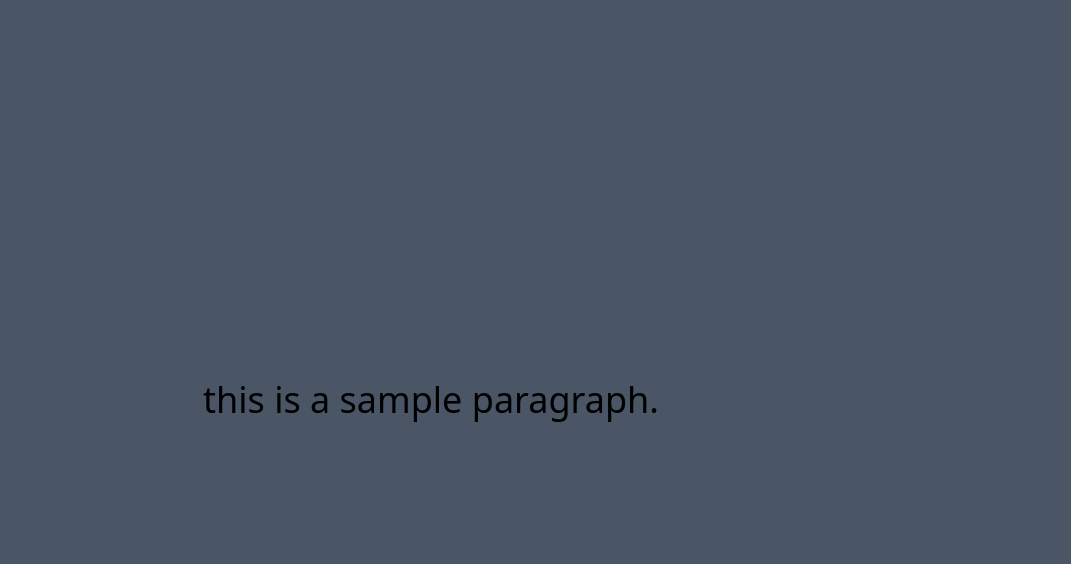
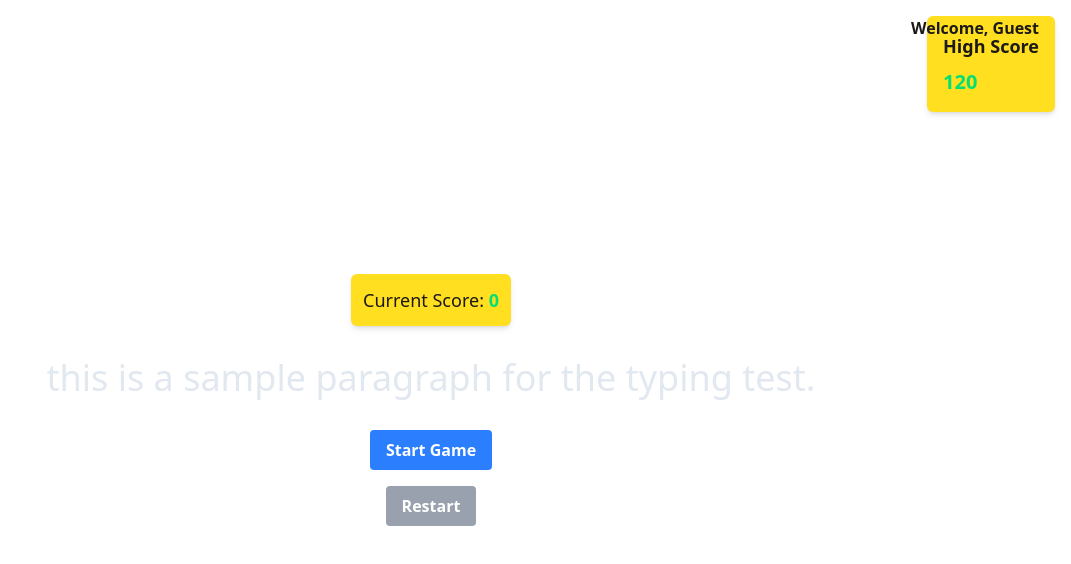
Before and after one commit to arjitjohar/updatedTypingGameReact, a React (Vite) app in the folder frontend/: page / in a window 1280 px wide. Shown: the top 564 px of the page, without its empty margins (209-1280 px from the left). Built offline with nearby package versions, Linux system fonts and the light colour scheme.

Commit message:
fix tailwind

```diff
--- a/frontend/src/App.tsx
+++ b/frontend/src/App.tsx
@@ -1,17 +1,13 @@
-import './App.css'
-import CenteredText from './components/CenteredText'
+import React from 'react';
+import TypingTestPage from './components/TypingTestPage';
 
 function App() {
 
-  var placeholder = "this is a sample paragraph."
-
   return (
-    <>
-      <div className=''>
-        <CenteredText/>
-      </div>
-    </>
-  )
+    <div>
+      <TypingTestPage/>
+    </div>
+  );
 }
 
-export default App
+export default App;
--- a/frontend/src/components/CenteredText.tsx
+++ /dev/null
@@ -1,17 +0,0 @@
-import React from 'react';
-// Ensure Tailwind CSS is configured in your project [4]
-
-function CenteredText() {
-  const placeholder = "this is a sample paragraph."; // Example text
-
-  return (
-    // Container div using flexbox to center content [2]
-    <div className="flex items-center justify-center h-screen bg-gray-600">
-      <p className="text-4xl">
-        {placeholder}
-      </p>
-    </div>
-  );
-}
-
-export default CenteredText;
--- /dev/null
+++ b/frontend/src/components/TypingTestPage.tsx
@@ -0,0 +1,199 @@
+import React, { useState, useEffect, useRef } from 'react';
+
+function TypingTestPage() {
+  const targetText = "this is a sample paragraph for the typing test.";
+  const targetChars = targetText.split('');
+  const [typedChars, setTypedChars] = useState<string[]>([]);
+  const [displayedText, setDisplayedText] = useState<React.ReactNode[]>(targetChars.map((char, index) => (
+    <span key={index}>{char}</span>
+  )));
+  const [currentScore, setCurrentScore] = useState(0);
+  const textInputRef = useRef<HTMLInputElement | null>(null);
+  const [isTypingFinished, setIsTypingFinished] = useState(false);
+  const [gameStarted, setGameStarted] = useState(false);
+  const [startCounter, setStartCounter] = useState<number | null>(null);
+
+  useEffect(() => {
+    console.log('useEffect - Start Counter Triggered', { gameStarted, startCounter });
+    if (gameStarted && startCounter === null) {
+      console.log('  Setting startCounter to 3');
+      setStartCounter(3);
+    } else if (startCounter > 0) {
+      console.log('  startCounter > 0, setting timeout');
+      const timer = setTimeout(() => {
+        setStartCounter((prevCounter) => {
+          const newValue = prevCounter !== null ? prevCounter - 1 : null;
+          console.log('  Timeout fired, setting startCounter to', newValue);
+          return newValue;
+        });
+      }, 1000);
+      return () => {
+        console.log('  Clearing timeout for startCounter');
+        clearTimeout(timer);
+      };
+    } else if (startCounter === 0) {
+      console.log('  startCounter === 0, setting to null and focusing input');
+      setStartCounter(null);
+      if (textInputRef.current) {
+        textInputRef.current.focus();
+      }
+    }
+    // The effect should re-run when gameStarted changes or when startCounter changes.
+  }, [gameStarted, startCounter]);
+
+
+  useEffect(() => {
+    console.log('useEffect - Game Finished Check', { typedCharsLength: typedChars.length, targetCharsLength: targetChars.length, isTypingFinished, gameStarted });
+    if (typedChars.length === targetChars.length && !isTypingFinished && gameStarted) {
+      console.log('  Typing finished! Showing alert.');
+      setIsTypingFinished(true);
+      alert(`Typing finished! Your final score is: ${currentScore}`);
+    }
+  }, [typedChars, targetChars, currentScore, isTypingFinished, gameStarted]);
+
+  const handleKeyDown = (event: React.KeyboardEvent<HTMLInputElement>) => {
+    const key = event.key;
+    console.log('handleKeyDown:', key, { gameStarted, isTypingFinished, startCounter });
+
+    if (!gameStarted || isTypingFinished || startCounter !== null) {
+      console.log('  Typing prevented.');
+      event.preventDefault(); // Prevent typing if game hasn't started, is finished, or during countdown
+      return;
+    }
+
+    setTypedChars((prevTypedChars) => {
+      const nextTypedChars = [...prevTypedChars, key];
+      console.log('  setTypedChars:', nextTypedChars);
+      updateDisplayedText(nextTypedChars);
+      return nextTypedChars;
+    });
+  };
+
+  const updateDisplayedText = (currentTypedChars: string[]) => {
+    console.log('updateDisplayedText:', currentTypedChars);
+    const newDisplayedText: React.ReactNode[] = targetChars.map((char, index) => {
+      if (index < currentTypedChars.length) {
+        if (currentTypedChars[index] === char) {
+          return <span key={index} className="text-black">{char}</span>;
+        } else if (index === currentTypedChars.length - 1) {
+          return <span key={index} className="text-red-500">{currentTypedChars[index]}</span>;
+        } else {
+          return <span key={index} className="text-black">{char}</span>;
+        }
+      } else {
+        return <span key={index}>{char}</span>;
+      }
+    });
+    setDisplayedText(newDisplayedText);
+    console.log('  setDisplayedText:', newDisplayedText);
+  };
+
+  useEffect(() => {
+    console.log('useEffect - Score Update Triggered', { gameStarted, startCounter, typedCharsLength: typedChars.length, targetCharsLength: targetChars.length });
+    if (gameStarted && startCounter === null && typedChars.length > 0 && typedChars.length <= targetChars.length) {
+      const lastTyped = typedChars[typedChars.length - 1];
+      const expected = targetChars[typedChars.length - 1];
+      console.log('  Comparing:', { lastTyped, expected });
+
+      if (lastTyped === expected) {
+        setCurrentScore((prevScore) => {
+          const newScore = prevScore + 1;
+          console.log('  Correct type, score incremented to:', newScore);
+          return newScore;
+        });
+      } else {
+        setCurrentScore((prevScore) => {
+          const newScore = Math.max(prevScore - 1, 0);
+          console.log('  Incorrect type, score decremented to:', newScore);
+          return newScore;
+        });
+        setDisplayedText((prevDisplayedText) => {
+          const updatedText = [...prevDisplayedText];
+          if (typedChars.length <= targetChars.length) {
+            updatedText[typedChars.length - 1] = (
+              <span key={typedChars.length - 1} className="text-red-500">{lastTyped}</span>
+            );
+            console.log('  Updated displayedText with red incorrect char:', updatedText);
+          }
+          return updatedText;
+        });
+      }
+    }
+  }, [typedChars, targetChars, gameStarted, startCounter]);
+
+  const handleStartGame = () => {
+    console.log('handleStartGame triggered');
+    setGameStarted(true);
+  };
+
+  return (
+    <div className="flex flex-col h-screen bg-blue-gray-400 relative items-center justify-center">
+      {/* High Score Box (Top Right) */}
+      <div className="absolute top-4 right-4 bg-yellow-300 text-stone-900 p-4 rounded-md shadow-md">
+        <h2 className="text-lg font-semibold mb-2">High Score</h2>
+        <p className="text-xl font-bold text-green-400">120</p> {/* Placeholder */}
+      </div>
+
+      {/* Welcome User (Top Right) */}
+      <div className="absolute top-4 right-4 mr-4 text-stone-900 font-semibold">
+        Welcome, Guest
+      </div>
+
+      {/* Main Content Area */}
+      <div className="flex flex-col items-center justify-center">
+        {/* Current Score Box */}
+        <div className="mb-8 bg-yellow-300 text-stone-900 p-3 rounded-md shadow-md">
+          <p className="text-lg">Current Score: <span className="font-semibold text-green-400">{currentScore}</span></p>
+        </div>
+
+        {/* Displayed Text or Start Counter */}
+        <div className="text-4xl text-slate-200 text-center mb-8">
+          {gameStarted && startCounter !== null ? (
+            <span>{startCounter}</span>
+          ) : (
+            displayedText
+          )}
+        </div>
+
+        {/* Invisible Input */}
+        <input
+          type="text"
+          className="opacity-0 absolute -z-10"
+          ref={textInputRef}
+          onKeyDown={handleKeyDown}
+          autoFocus={gameStarted && startCounter === null} // Auto focus only after countdown
+        />
+
+        {/* Start Button */}
+        {!gameStarted && (
+          <button
+            className="bg-blue-500 hover:bg-blue-700 text-white font-bold py-2 px-4 rounded focus:outline-none focus:shadow-outline mb-4"
+            type="button"
+            onClick={handleStartGame}
+          >
+            Start Game
+          </button>
+        )}
+
+        {/* Restart Button */}
+        <button
+          className={`text-white font-bold py-2 px-4 rounded focus:outline-none focus:shadow-outline ${
+            gameStarted ? 'bg-green-500 hover:bg-green-700' : 'bg-gray-400 cursor-not-allowed'
+          }`}
+          type="button"
+          onClick={() => window.location.reload()}
+          disabled={!gameStarted} // Disable restart until game starts
+        >
+          Restart
+        </button>
+      </div>
+
+      {/* Optional Footer */}
+      {/* <div className="bg-stone-900 text-yellow-300 p-4 text-center">
+        <p>&copy; 2025 Typing Game</p>
+      </div> */}
+    </div>
+  );
+}
+
+export default TypingTestPage;
--- /dev/null
+++ b/frontend/tailwind.config.js
@@ -0,0 +1,22 @@
+/** @type {import('tailwindcss').Config} */
+module.exports = {
+    content: [
+      "./app/**/*.{js,ts,jsx,tsx,mdx}",
+      "./pages/**/*.{js,ts,jsx,tsx,mdx}",
+      "./components/**/*.{js,ts,jsx,tsx,mdx}",
+    ],
+    theme: {
+      extend: {
+        colors: {
+          'tan': {
+            '200': '#F0E68C', // Example beige color (you might need to adjust the hex code)
+          },
+          'brown': {
+            '800': '#654321', // Example brown color (you might need to adjust the hex code)
+          },
+          // ... other color extensions
+        },
+      },
+    },
+    plugins: [],
+  }
```
